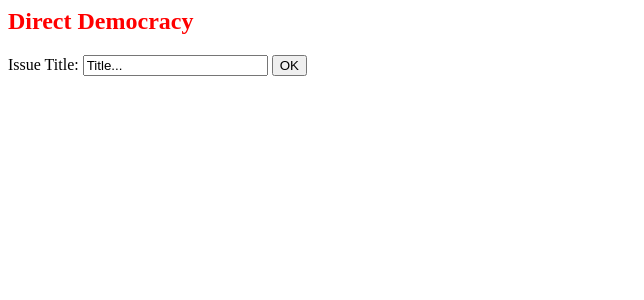
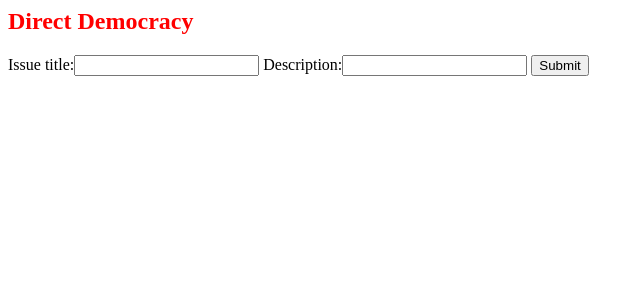
Before and after one commit to z3t0/direct-democracy-simulation, a Django app: page / in a window 1280 px wide. Shown: the top 300 px of the page, without its empty margins (0-644 px from the left). Run offline with Django 3.2, Linux system fonts and the light colour scheme; the visitor is signed in with stand-in values (Sample User, id 1); data that the repository does not hold is empty.

Commit message:
adding issues

```diff
--- a/forum/templates/forum/index.html
+++ b/forum/templates/forum/index.html
@@ -10,9 +10,8 @@
 <div id="createIssue">
     <form action="{% url 'forum:index' %}" method="post">
 	{% csrf_token %}
-	<label for="new_issue">Issue Title: </label>
-	<input id="new_issue" type="text" name="new_issue_title" value="Title...">
-	<input type="submit" value="OK" />
+	{{ form }}
+	<input type="submit" value="Submit" />
     </form>
 </div>
 
--- a/forum/views.py
+++ b/forum/views.py
@@ -1,12 +1,9 @@
 from django.shortcuts import render, get_object_or_404
 from django.contrib.auth.decorators import login_required
 from django.http import HttpResponseRedirect
-import logging
 
 from .models import Issue
 from .forms import IssueForm
-
-logger = logging.getLogger()
 
 
 @login_required
@@ -14,10 +11,15 @@ def index(request):
     if request.method == 'POST':
         form = IssueForm(request.POST)
 
+
         if form.is_valid():
-            # process data
+            issue_title = form.cleaned_data["issue_title"]
+            issue_description = form.cleaned_data["issue_description"]
+            issue = Issue(title=issue_title, description=issue_description, author=request.user.citizen)
+
+            issue.save()
             # redirect
-            logger.info('processed new issue form')
+            return HttpResponseRedirect('/')
 
     else:
         form = IssueForm()
```
